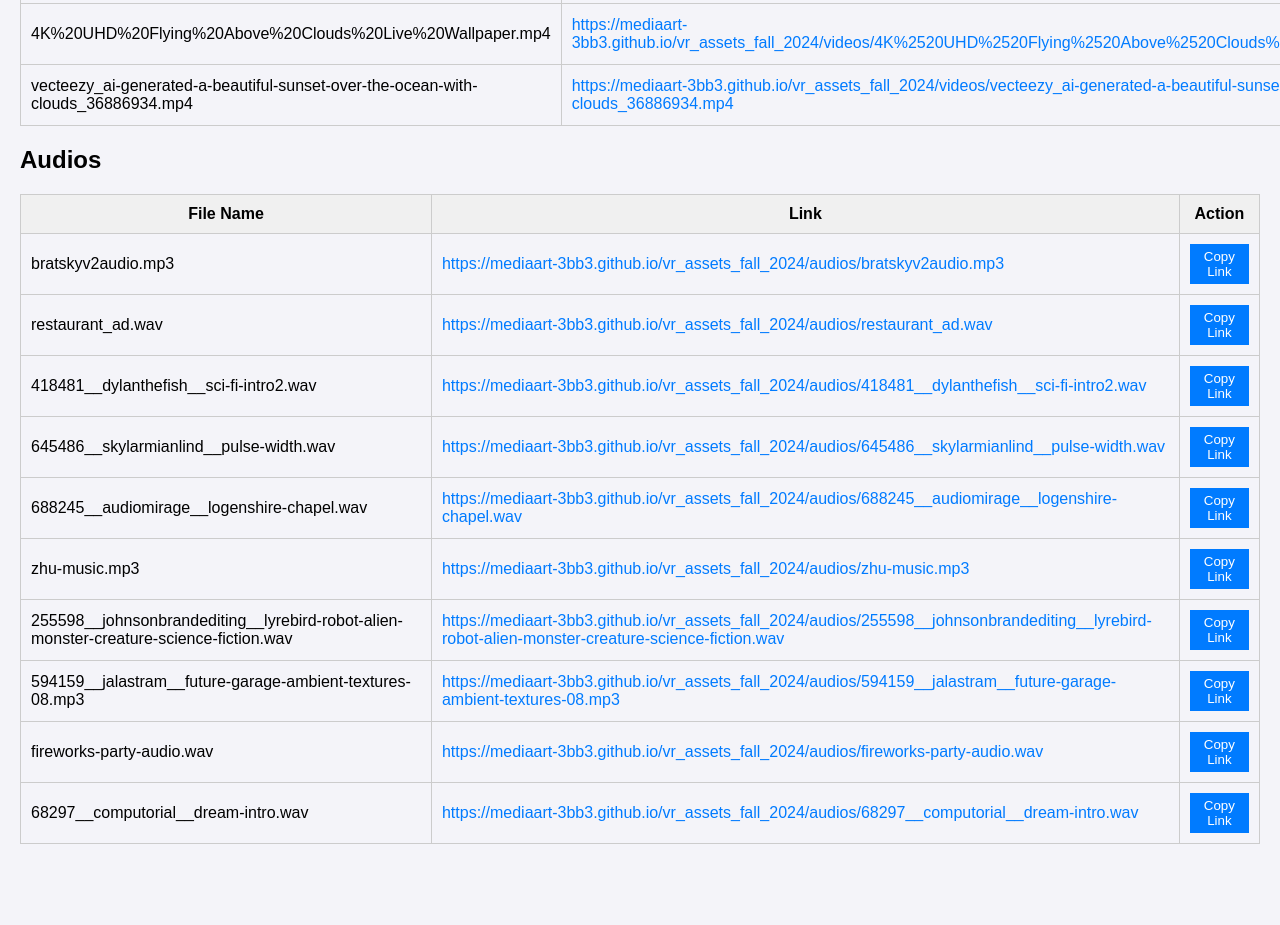
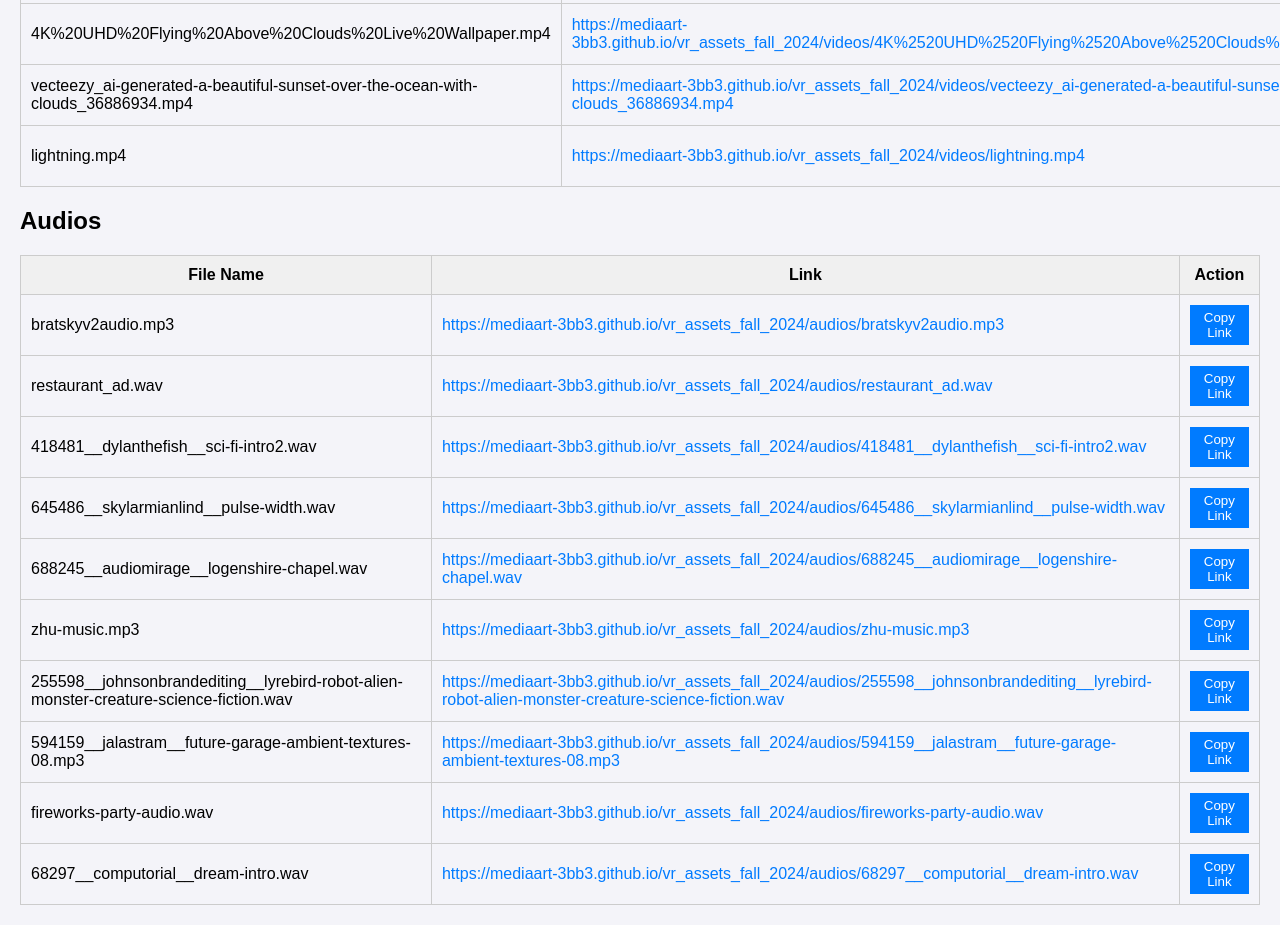
Before and after one commit to MEDIAART-3BB3/vr_assets_fall_2024, a plain HTML site: page index.html in a window 1280 px wide. Shown: the part 7100-8025 px from the top of the page. Before the commit the page ends 7964 px from the top, so only its background shows below. Drawn offline with Linux system fonts and the light colour scheme.

Commit message:
Auto-update index.html from Google Sheets

```diff
--- a/index.html
+++ b/index.html
@@ -155,7 +155,8 @@
     "vecteezy_pink-cloudscape-landscape_52003478.mov",
     "0_Sky_Clouds_3840x2160.mp4",
     "4K%20UHD%20Flying%20Above%20Clouds%20Live%20Wallpaper.mp4",
-    "vecteezy_ai-generated-a-beautiful-sunset-over-the-ocean-with-clouds_36886934.mp4"
+    "vecteezy_ai-generated-a-beautiful-sunset-over-the-ocean-with-clouds_36886934.mp4",
+    "lightning.mp4"
   ],
   "audios": [
     "bratskyv2audio.mp3",
```
